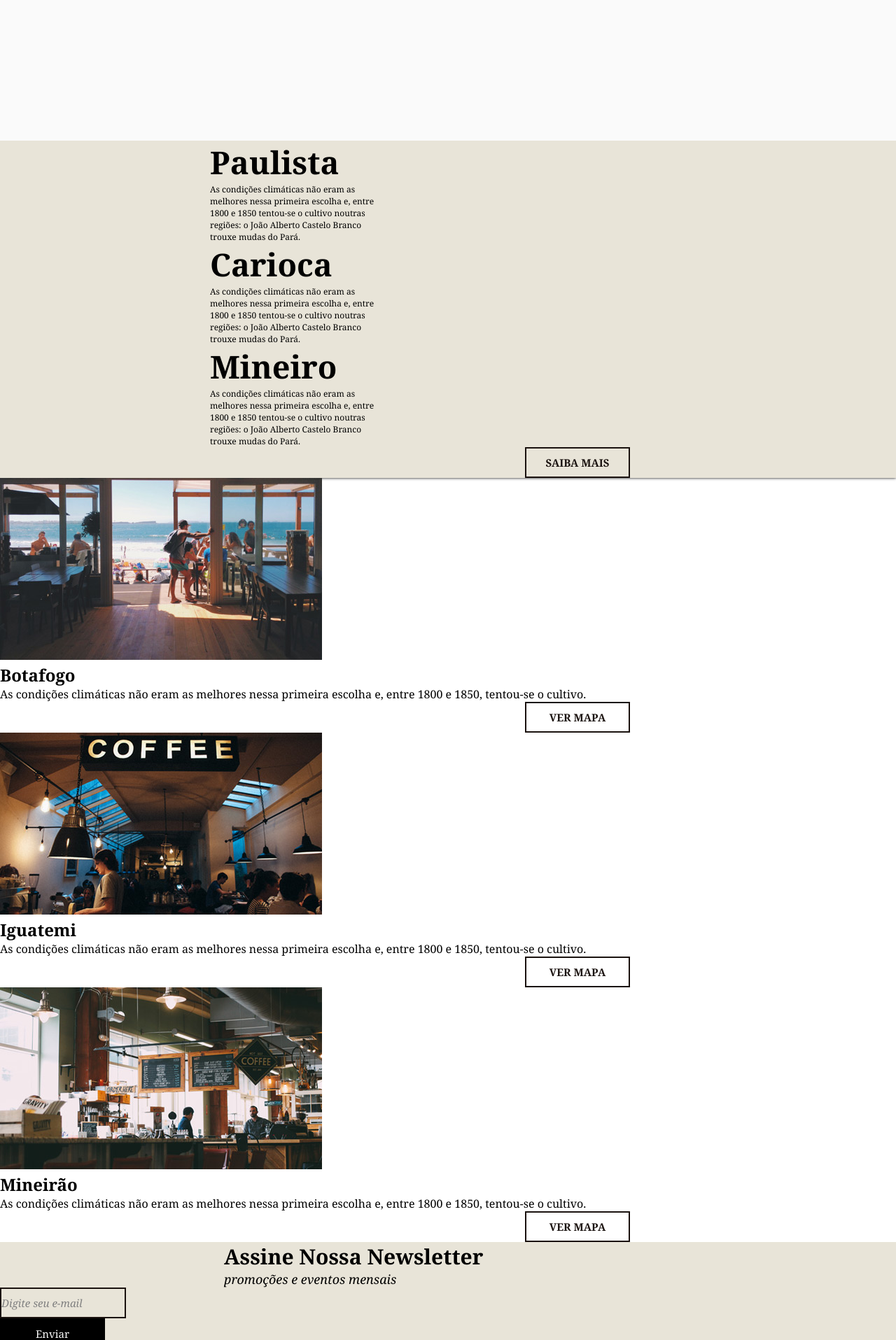
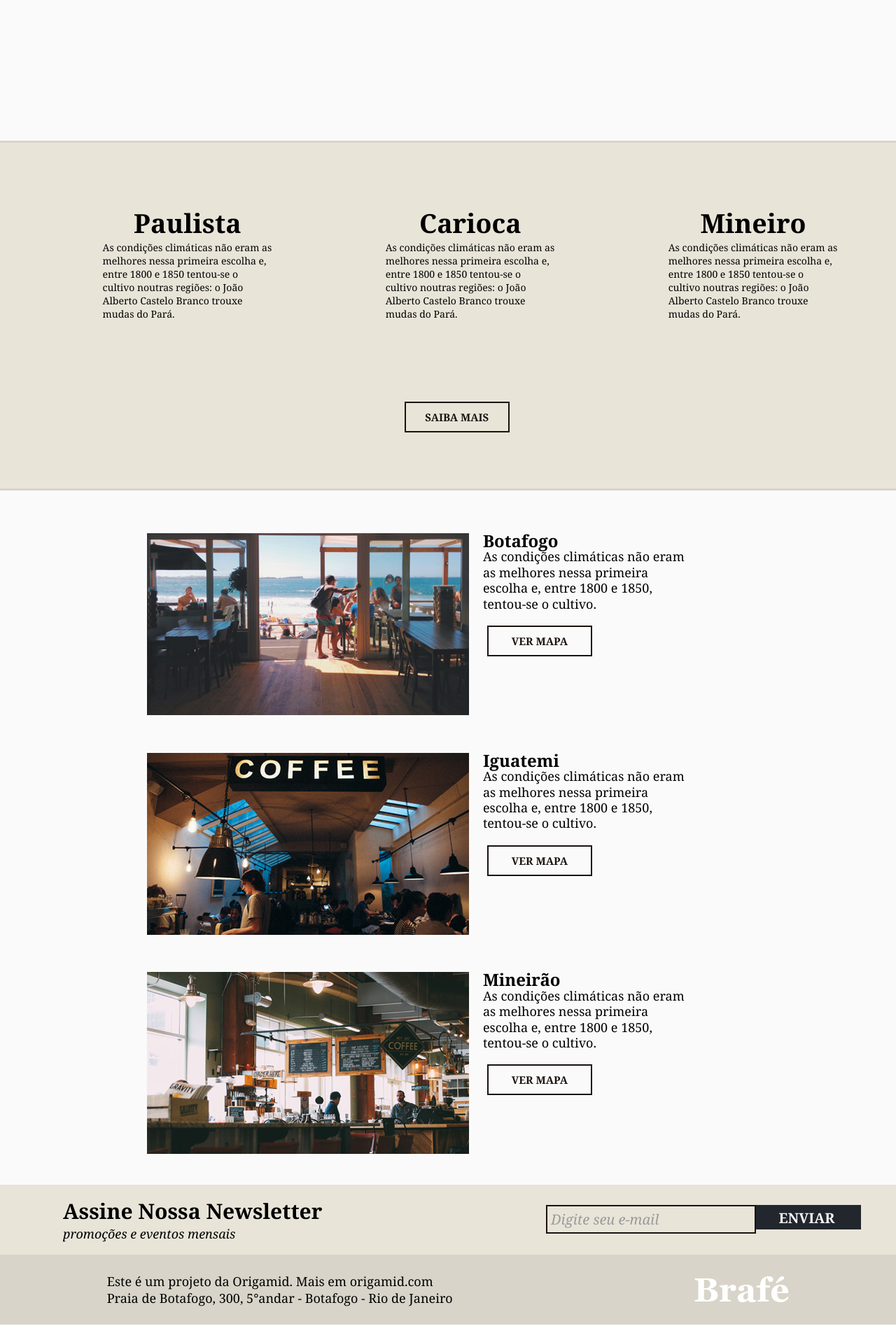
Before and after one commit to abigailtechnology/Estudo-HTML-CSS, a PHP site: page / in a window 1280 px wide. Shown: the part 1171-3086 px from the top of the page at 70% size. After the commit the page ends 3064 px from the top, so only its background shows below. Run offline with PHP 8.4, Linux system fonts and the light colour scheme; some libraries are stand-ins or nearby versions.

Commit message:
4 Version

```diff
--- a/desafio/css/style.css
+++ b/desafio/css/style.css
@@ -2,16 +2,16 @@
     --primary-color: #FAFAFA;
     --secondary-color: #E8E4D8;
     --button: #1A120F;
-    --icon1:#4B2509;
-    --icon2:#D97233;
-    --icon3:#E7A849;
 }
 *{
     margin: 0;
     padding: 0;
     box-sizing: border-box;
     font-family: Georgia, 'Times New Roman', Times, serif;
-
+}
+.container{
+    width: 100%;
+    justify-content: space-between;
 }
 .logo img{
     padding-right: 0px;
@@ -36,6 +36,7 @@
     color: var(--primary-color);
     text-decoration: none;
 }
+
 /* img do topo*/
 #intro img{
     width: 100%;
@@ -43,8 +44,7 @@
 .txt-intro{
     position: absolute;
     top: 215px;
-    left: 480px;
-    /*transform: translate(-50, -50%);*/
+    left: 32%;
     color: var(--primary-color);
     text-align: center;
     background-color: transparent;
@@ -60,12 +60,13 @@
 }
 .tit-s{
     font-style: italic;
-   margin-top: -10px;
+   margin-top: 2%;
 }
 
 /*Menu Sobre*/
 #sobre{
     background-color:var(--primary-color);
+    height: 800%;
 }
 .s-title{
     font-weight: 600;
@@ -74,7 +75,6 @@
     margin-bottom: -40px;
 }
 .grid{
-    /*border-right: solid 30px; */
     display: grid;
     grid-template-columns: 200px, 100px;
     padding-bottom: 0px;
@@ -105,12 +105,10 @@
     font-size: 30px;
     font-style: italic;
 }
+
+/*Caixas de texto*/
 .atxt{
-    /*left: 250px;
-    top:30em;*/
     top:30em;
-   /* left:17.5em;*/
-
     left: 297px;
     text-align: center;
     align-items: center;
@@ -118,8 +116,6 @@
     color: var(--secondary-color);
 }
 .ptxt{
-   /* left: 50%;
-    top:118%;*/
     top:30em;
     left:26.05em;
     text-align: center;
@@ -127,18 +123,47 @@
     background-color: var(--button);
     color: var(--secondary-color);
 }
+
 /*Menu Produto*/
-#produto{
+#produto {
+    text-align: center;
+    justify-items: center;
+    align-items: center;
+    display: grid;
     background-color: var(--secondary-color);
-    box-shadow: 0px 0px 4px 0px rgba(0, 0, 0, 25);
-
+    width: 100%;
+    height: 500px;
+    margin-top: 0%;
+    padding: 2px 2px 2px;
+    border-bottom: 3px solid #D8D4C9;
+    border-top: 3px solid #D8D4C9;
+}
+.prod-container {
+    display: flex;
+    text-align: center;
+    justify-content: center;
+    align-items: center;
+    margin-top: 3px;
+    margin-left: 5%;
+}
+.prod-pa{
+    width: 60%;
+}
+.prod-ca{
+    width: 60%;
+}
+.prod-mi{
+    width: 60%;
 }
 .icon{
-    margin-left: 300px;
-  font-size: 10em;
+    display: flex;
+    text-align: center;
+    justify-content: center;
+    align-items: center;
+    margin-top: 4%;
+    font-size: 150px;
 }
 #icon-pa{
-    width: px;
     color: #4B2509;
   }
 #icon-ca{
@@ -148,102 +173,68 @@
     color: #E7A849;
 }
 .title{
-    margin-left: 300px;
-    font-weight: 800;
-    font-size: 30px;
-    align-items: center;
-    text-align: center;
-    display: flex;
+    font-size: 25px;
+    padding-top: 5%;
 }
 .leg-p{
-    margin-left: 300px;
-    font-size: 12px;
-    align-items: center;
-    width: 250px;
+    display: block;
+    text-align: start;
+    font-size: 14px;
+    padding-left: 20%;
+    width: 80%;
     overflow-wrap: break-word;
     word-wrap: break-word;
     word-break: break-word;
+}
+
+/*Menu Portifolio*/
+#portifolio{
+    background-color:var(--primary-color);
+    padding: 2% 15% 2%;
+    display: flex;
+    flex-wrap: wrap;
+    margin: 0 auto;
+    justify-content: center;
+}
+.port-info{
+    flex: auto;
+    padding: 4% 2% 2%;
+    display: flex;
+}
+.port-info article{
+    max-width: 85%;
+    position: relative;
+    overflow: hidden;
+    padding-right: 20px;
+    display: inline;
+}
+.port-info article img{
+    display: block;
+    position: relative;
+    overflow: hidden;
 
 }
-.fourth-section {
-  padding: 60px 0 20px 0;
+ .port-info article h2{
+    margin: 0 0 18px 0;
+ }
+.port-info figure{
+    padding-right: 2%;
 }
 
-
-.Portifolio container {
+ /*Textos de port*/
+.text-p {
+    line-height: 1.4em;
     margin-bottom: 40px;
 }
-
-
-.Portifolio-img,
-.infosPortifolio {
-  flex: 1;
-  margin: 0 10px;
+.leg-pt{
+    margin-right: auto;
+    font-size: 18px;
+    align-items: start;
+    width: 300px;
+    overflow-wrap: break-word;
+    word-wrap: break-word;
+    word-break: break-word;
 }
-
-
-.Portifolio-img img {
-  display: block;
-  max-width: 580%;
-}
-
-
-.infosPortifolio h2 {
-  font-size: 2.25em;
-  margin-bottom: 20px;
-}
-
-
-.infosPortifolio p {
-  font-size: 1.125em;
-  line-height: 1.4em;
-  max-width: 320px;
-  margin-bottom: 40px;
-}
-
-
-.infosPortifolio a {
-  font-size: 1.125em;
-  text-transform: uppercase;
-  text-decoration: none;
-  border: 3px solid;
-  color: #252525;
-  padding: 8px 20px;
-}
-
-
-@media (max-width: 739px) {
-  .Portifolio-img,
-  .infosPortifolio {
-    margin-left: 0px;
-    margin-right: 0px;
-  }
-}
-
-/*#portifolio{
-    /*background-color:var(--primary-color);
-    background-color: red;
-    display: grid;
-    grid-template-columns: 200px,auto, 200px;
-    /*text-align: center;
-  align-items: center;
-    padding-left: 320px;
-    padding-bottom: ;
-
-}
-
-/*.grid{
-    display: grid;
-    grid-template-columns: 200px, 100px;
-    padding-bottom: 0px;
-}
-.grid div{
-  background-color: var(--primary-color);
-
-}
-.grid img{
-    padding-left: 20px;
-}*/
 /*Botões*/
 .button {
     padding: 10px 0px;
@@ -255,11 +246,11 @@
     color: var(--button);
     background-color: transparent;
     cursor: pointer;
-
 }
 .button:hover{
     background-color: var(--button);
     color: var(--secondary-color);
+    transition: 0.3s ease-in-out;
 }
 .btn{
     padding: 10px 0px;
@@ -271,48 +262,53 @@
     color: var(--button);
     background-color: transparent;
     cursor: pointer;
-    margin-top: auto;
-    margin-left: 50em;
+    margin-top: 20px;
+    margin-bottom: 30px;
+    margin-left: 2%;
+}
+.btn:hover{
+    background-color: var(--button);
+    color: var(--secondary-color);
+    transition: 0.3s ease-in-out;
 }
 .btn-email{
-    padding: 10px 0px;
-    font-size: 15px;
+    background-color: var(--secondary-color);
     font-style: italic;
+    font-size: 20px;
     border: solid 2px;
-    width: 180px;
     border-color: var(--button);
-    color: gray;
-    background-color: transparent;
+    color: #9A9A9A;
     cursor: pointer;
-    /*margin-top: auto;
-    margin-left: 50em;*/
 }
 .email{
-    padding: 10px 0px;
-    font-size: 15px;
-    border: solid 2px;
-    width: 150px;
-    border-color: #000;
+    font-size: 20px;
+    border: none;
     color: #FAFAFA;
-    background-color: #000;
+    background-color: #22272E;
     cursor: pointer;
-    /*margin-top: auto;
-    margin-left: 50em;*/
 }
+
 /*Menu contato*/
 #contato{
     background-color: var(--secondary-color);
+    width: 100%;
+    height: 100px;
+    display: flex;
+    overflow: hidden;
+    align-items: center;
+    text-align: center;
+    justify-content: center;
+}
+.ctxt{
+    padding: 0px 40px;
+    margin-right: 50px;
+    text-align: start;
 }
 .tit{
     font-size: 30px;
     font-weight: 800;
-    margin-left: 320px;
-    align-items: center;
 }
 .leg{
-    align-items: center;
-    margin-left: 320px;
-    margin-right: auto;
     font-style: italic;
     font-size: 18px;
     width: 600px;
@@ -320,31 +316,39 @@
     word-wrap: break-word;
     word-break: break-word;
 }
+.inputs{
+    display: flex;
+}
 .inputs input{
-    display: block;
-
+    width: 300px;
+    padding: 5px 10px 5px 5px;
+}
+.inputs button{
+    width: 150px;
+    height: 35px;
+    padding: 5px 10px 5px 5px;
+    text-transform: uppercase;
+    text-decoration: none;
+    font-weight: bolder;
 }
 
 /*Rodape*/
 #rodape{
     display: flex;
-    list-style: none;
-   /* display: flex;
-   padding-top: 30px;
-   padding-left: 320px;
-    /*align-items: center;
-    justify-content: space-between;*/
-
+    align-items: center;
+    text-align: center;
+    width: 100%;
+    height: 100px;
+    justify-content: space-around;
     background-color: #D8D4C9;
 }
-#rodape li p{
-   /* padding: 20px;
-    color: var(--primary-color);
-    text-decoration: none;
-    justify-content: space-around;
+#rodape  p{
+    font-size: 18px;
+    margin-right: 40px;
+    text-align: start;
 }
 
- @media screen and (max-widht: 768px){
+@media screen and (max-widht: 780px){
     .container{
         width: 100%;
         flex-direction: column;
```
Lines whose indentation alone changed are shown as unchanged.
